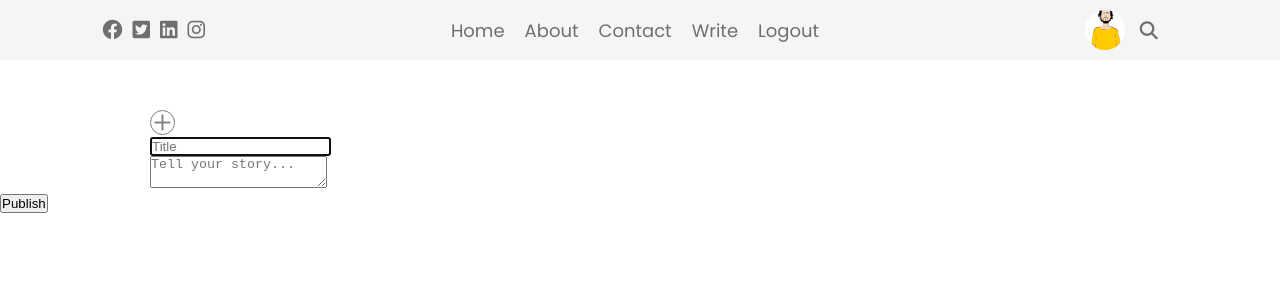
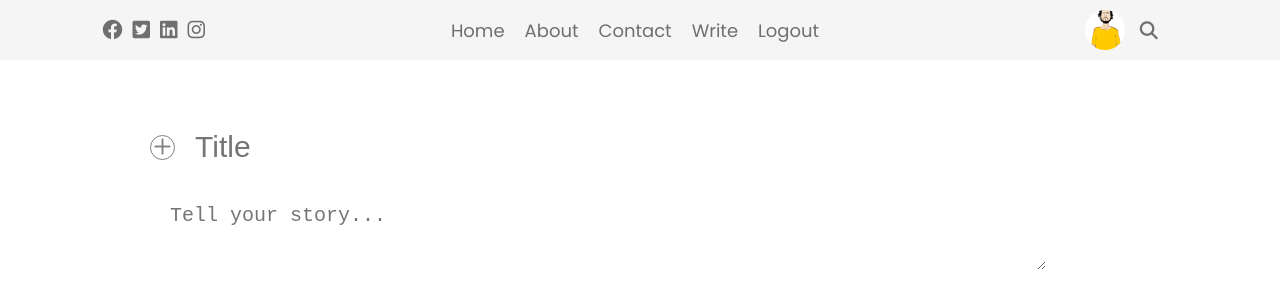
Before and after one commit to Shinya-Fukuta0116/React-blog, a React (Create React App) app: page / in a window 1280 px wide. Shown: the top 308 px of the page. Built offline with nearby package versions, Linux system fonts and the light colour scheme.

Commit message:
fix writeInput

```diff
--- a/src/pages/Write/Write.jsx
+++ b/src/pages/Write/Write.jsx
@@ -9,10 +9,10 @@ export default function Write() {
             <i className="writeIcon fa-regular fa-plus"></i>
           </label>
           <input type="file" id='fileInput' style={{ display: "none" }} />
-          <input type="text" placeholder='Title' className='witeInput' autoFocus={true} />
+          <input type="text" placeholder='Title' className='writeInput' autoFocus={true} />
         </div>
         <div className="writeFormGroup">
-          <textarea placeholder='Tell your story...' type="text" className='wrtieInput witeText'></textarea>
+          <textarea placeholder='Tell your story...' type="text" className='writeInput writeText'></textarea>
         </div>
         <button className="writeSubmit">Publish</button>
       </form>
--- a/src/pages/Write/write.css
+++ b/src/pages/Write/write.css
@@ -4,11 +4,13 @@
 }
 
 .writeForm{
+  position: relative;
 
 }
 
 .writeFormGroup{
   margin-left: 150px;
+  display: flex;
   align-items: center;
 
 }
@@ -24,3 +26,32 @@
   font-size: 20px;
   color: gray;
 }
+.writeInput{
+  font-size: 30px;
+  border: none;
+  padding: 20px;
+  width: 70vw;
+}
+
+.writeInput:focus{
+  outline: none;
+
+}
+
+.writeText{
+  font-size: 20px;
+}
+
+.writeSubmit{
+  position: absolute;
+  top: 20px;
+  right: 50px;
+  color: white;
+  border-color: teal;
+  padding: 10px;
+  border: none;
+  border-radius: 10px;
+  cursor: pointer;
+  font-size: 16px;
+
+}
```
